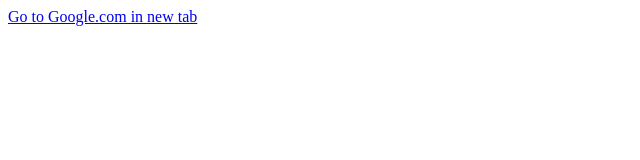
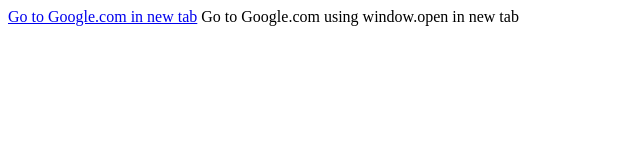
Before and after one commit to akshayraje/basket-orders, a plain HTML site: page test.html in a window 1280 px wide. Shown: the whole page, without its empty margins (0-640 px from the left). Drawn offline with Linux system fonts and the light colour scheme.

Commit message:
Update test.html

```diff
--- a/test.html
+++ b/test.html
@@ -7,5 +7,6 @@
   </head>
   <body>
   <a href="https://google.com" target="_blank">Go to Google.com in new tab</a>
+    <span click='javascript:window.open("https://google.com", "_blank")'>Go to Google.com using window.open in new tab</span>
   </body>
 </html>
```
